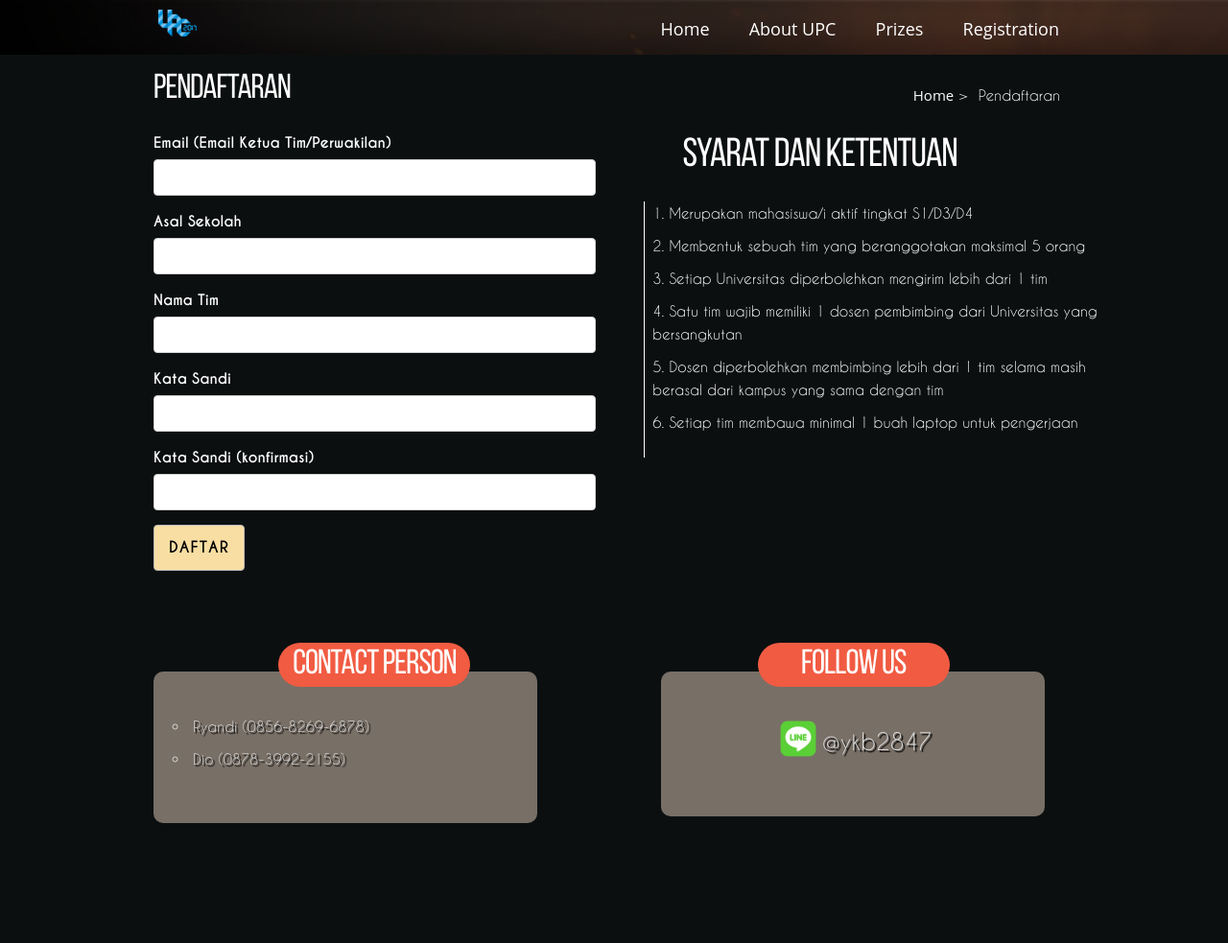
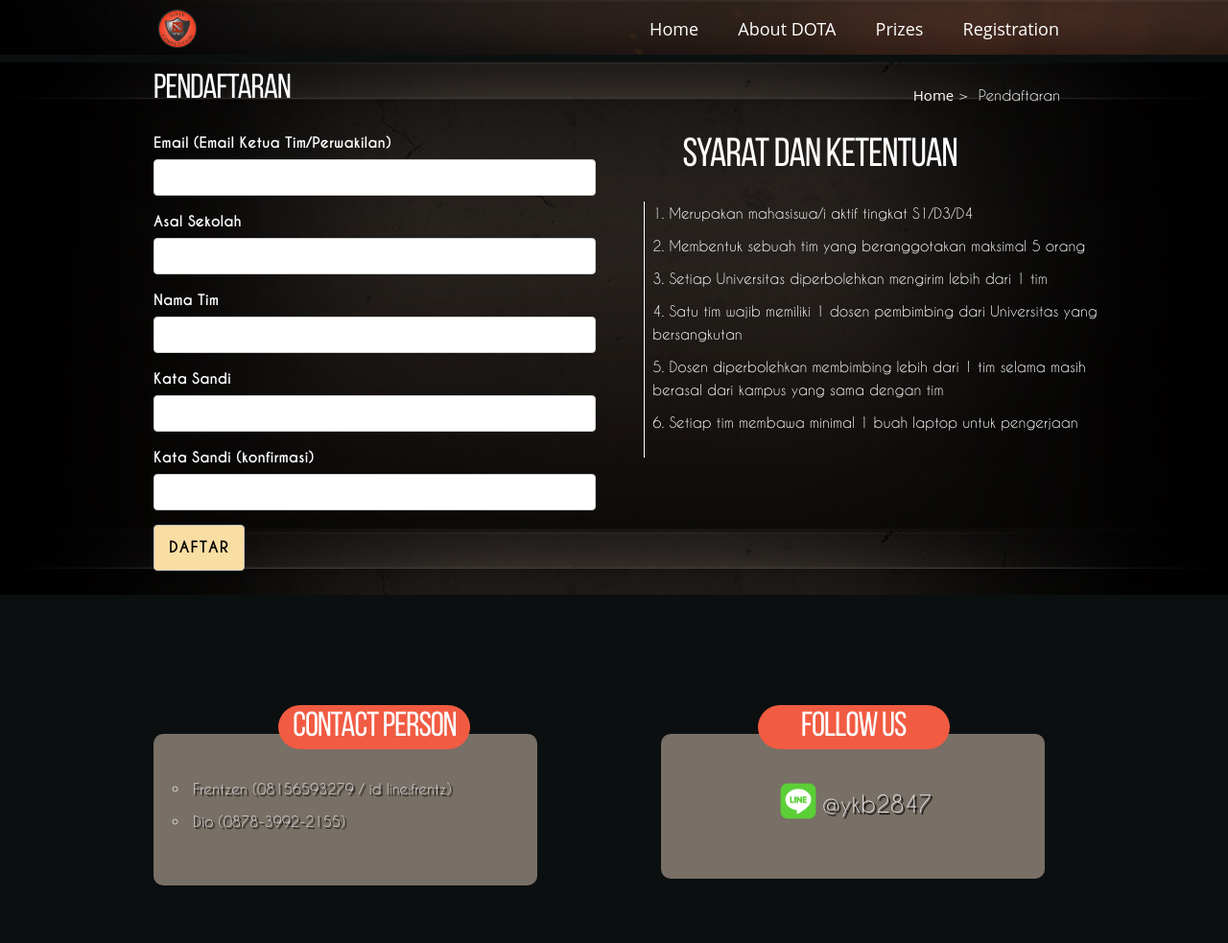
Before and after one commit to EkaJuliantara/dota-frontend, a PHP site: page /form.html in a window 1280 px wide. Shown: the part 93-1076 px from the top of the page at 96% size. Before the commit the page ends 951 px from the top, so only its background shows below. Run offline with PHP 8.4, Linux system fonts and the light colour scheme.

Commit message:
revisi tahap 2

```diff
--- a/css/style.css
+++ b/css/style.css
@@ -398,6 +393,9 @@ div.register-btn2-change{
     background-repeat: no-repeat;
     height: 300px;
 }
+.penutup2 {
+    padding: 115px 0px 0px 0px !important;
+}
 #penutup h3{
     background-color: #f15b42;
     border-radius: 125px;
@@ -552,5 +550,22 @@ div.register-btn3-change{
 
 .pemberitahuan {
     position: relative;
-    top: 162px;
 }
+
+.full {
+    background-image: url(../bg3.png);
+    background-size: 100%;
+}
+
+.lass{
+    background-image: url(../paralax.png);
+    background-size: 100%;
+}
+
+.lebarA {
+    width: 352px;
+}
+
+.lebarA2 {
+    width: 319px;
+}
--- a/form.html
+++ b/form.html
@@ -4,7 +4,7 @@
   <!-- Basic Page Needs
   –––––––––––––––––––––––––––––––––––––––––––––––––– -->
   <meta charset="utf-8">
-  <title>UAJY Programming Competition</title>
+  <title>Dota2 Competition</title>
   <meta name="description" content="UAJY Programming Competition">
   <meta name="author" content="Panitia IFEST #5 UAJY">
   <!-- Mobile Specific Metas
@@ -38,9 +38,10 @@
     <div class="container">
         <div class="row">
             <div class="twelve columns">
-                <a href="#" class="site-title">
+                <center><div class="lebarA2"><a href="index.html" class="site-title">
                     <img src=logo-ifest.png><h1>Informatics Festival #5</h1>
                 </a>
+            </div></center>
             </div>
         </div>
     </div>
@@ -49,22 +50,21 @@
     <div class="container">
         <div class="row">
             <div class="twelve columns">
-                <a href="#"><img class="logo" src="Logo UPC.png"></a>
+                <a href="#"><img class="logo" src="Logo-Dota.png"></a>
+                <div class="hamburger"><span><span class="openbtn" onclick="openNav()">&#9776;</span><span class="closebtn" onclick="closeNav()" >&#735;</span></span> <a href="#"><img class="logo2" src="Logo-Dota.png"></a></div>
                 <nav class="menu" id="menu">
-                    <a href="javascript:void(0)" class="closebtn" onclick="closeNav()">&times;</a>
                     <ul>
                         <li><a class="menu-link" href="#opening" data-top1="260">Home</a></li>
-                        <li><a class="menu-link" href="#bab1" data-top2="800">About UPC</a></li>
+                        <li><a class="menu-link" href="#bab1" data-top2="800">About DOTA</a></li>
                         <li><a class="menu-link" href="#bab2" data-top3="1720">Prizes</a></li>
                         <li><a class="menu-link" href="#bab3" data-top4="3230">Registration</a></li>
                     </ul>
                 </nav>
-                <span onclick="openNav()">&#9776;<a href="#"><img class="logo2" src="Logo UPC.png"></a></span>
             </div>
         </div>
     </div>
 </section>
-<section id="isi">
+<section id="isi" class="full">
 
     <section id="pendaftaran">
         <div class="container">
@@ -158,11 +158,11 @@
         </div>
     </section>
 </section>
-<section id="penutup">
+<section id="penutup" class="penutup2">
     <div class="container">
         <div class="row">
             <div class="six columns">
-                <center><h3 >CONTACT PERSON</h3></center><br/><ul class="bullet"><li>Ryandi (0856-8269-6878)</li><li>Dio (0878-3992-2155)</li></ul>
+                <center><h3 >CONTACT PERSON</h3></center><br/><ul class="bullet"><li>Frentzen (08156593279 / id line:frentz)</li><li>Dio (0878-3992-2155)</li></ul>
             </div>
             <div class="six columns">
                 <center><h3>Follow Us</h3></center><br/>
--- a/js/reveal.js
+++ b/js/reveal.js
@@ -1,4 +1,4 @@
-sr.reveal( "#bab1 .columns", { reset: true, viewOffset: { top: 64 } } );
+sr.reveal( "#bab1 .color", { reset: true, viewOffset: { top: 64 } } );
 sr.reveal( "#bab2 .columns", { reset: true, viewOffset: { top: 64 } } );
 sr.reveal( "#bab3 .columns", { reset: true, viewOffset: { top: 64 } } );
 sr.reveal( "#penutup .columns", { reset: true, viewOffset: { top: 64 } } );
```
Also changed, not shown: other parts of css/style.css (+15 -20 lines), index.html (+5 -5 lines), registrasi-sukses.html (+11 -9 lines), foot.png (deleted), paralax.jpg (deleted), stardust.png (deleted), trophy-xxl.png (deleted), 1 other file.
